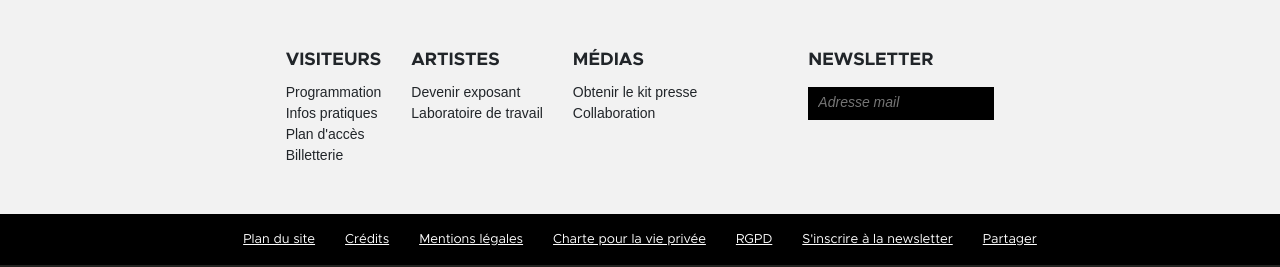
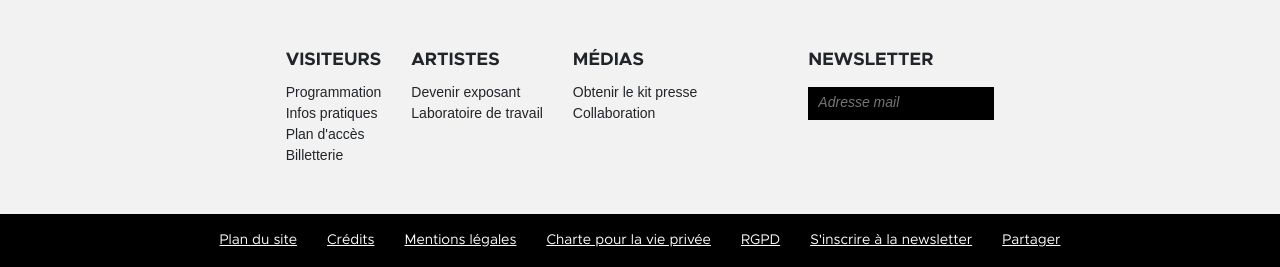
Before and after one commit to alexandre-mace/le-centre, a Symfony app: template templates/code/index.html.twig in a window 1280 px wide. Shown: the part 1001-1268 px from the top of the page. Run offline with Twig, Linux system fonts and the light colour scheme; the template is opened without the code that fills it, so the values that code supplies are empty; some libraries are stand-ins or nearby versions; some web fonts are replaced.

Commit message:
Fix issue

```diff
--- a/public/css/style.css
+++ b/public/css/style.css
@@ -382,7 +382,7 @@ a:hover {
 .right {
     text-align: center;
     text-decoration: underline;
-    font-size: 13px;
+    font-size: 14px;
 }
 .planning-first-photo {
     height: 505px;
@@ -516,7 +516,7 @@ a:hover {
     font-size: 42px;
 }
 .ticket-subtitle {
-    font-size: 13px;
+    font-size: 14px;
 }
 .ticket-reserve {
     font-size: 19px;
```
